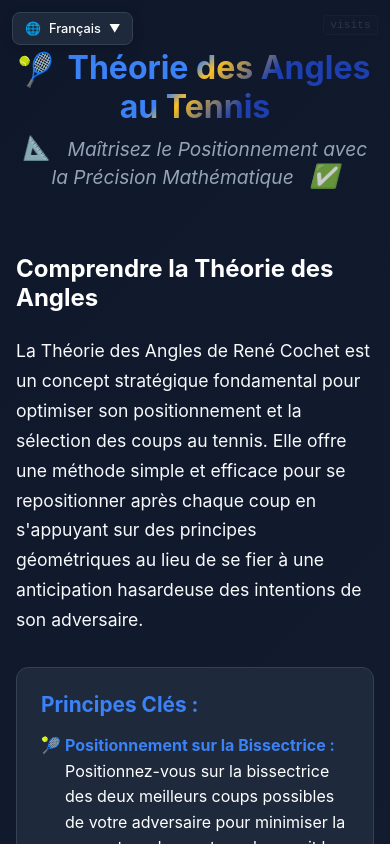
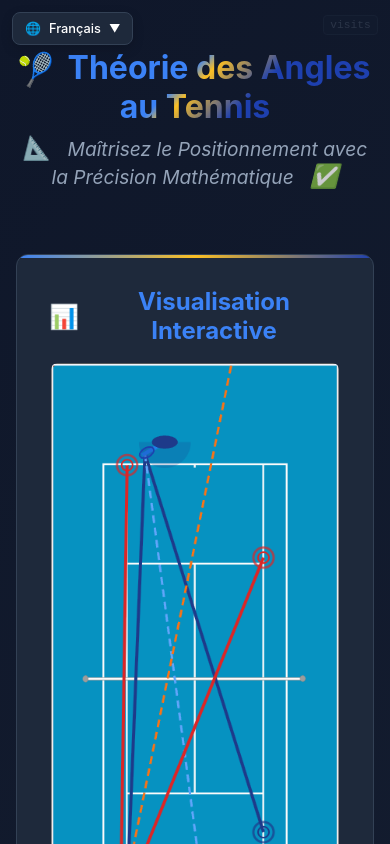
Before and after one commit to fbgallet/tennis-angles, a Next.js app: page /fr in a window 390 px wide. Shown: the top 844 px of the page. Built offline with nearby package versions, Linux system fonts and the light colour scheme; no server answers; the database is empty.

Commit message:
Better position of simulator image on mobile landing page

```diff
--- a/app/constants/translations.ts
+++ b/app/constants/translations.ts
@@ -128,9 +128,9 @@ export const translations = {
     hard: "Dur",
     grass: "Gazon",
     shotType: "Type de coup:",
-    flatAttack: "Coup droit d'attaque à plat (110 km/h)",
-    powerfulTopspin: "Coup droit lifté puissant (95 km/h)",
-    rallyTopspin: "Lifté d'échange (80 km/h)",
+    flatAttack: "Coup d'attaque à plat (110 km/h)",
+    powerfulTopspin: "Coup lifté puissant (95 km/h)",
+    rallyTopspin: "Coup lifté de rally (80 km/h)",
     defensiveSlice: "Slice défensif (60 km/h)",
 
     player1Display: "Affichage Joueur 1",
--- a/app/fr/page.tsx
+++ b/app/fr/page.tsx
@@ -144,6 +144,27 @@ export default function FrenchHome() {
           </header>
 
           <section className={styles.content}>
+            <div className={styles.mobileImageShowcase}>
+              <h3>Visualisation Interactive</h3>
+              <Link href="/fr/visualizer" className={styles.imageContainer}>
+                <img
+                  src="/angle-theory-example.png"
+                  alt="Exemple de la théorie des angles au tennis - Visualisation interactive montrant le positionnement optimal sur court"
+                  className={styles.exampleImage}
+                />
+                <div className={styles.imageOverlay}>
+                  <span>🎾 Cliquez pour essayer le simulateur 🎾</span>
+                </div>
+              </Link>
+              <p className={styles.imageCaption}>
+                Découvrez comment la théorie des angles fonctionne en pratique
+                avec notre simulateur interactif.
+                <span className={styles.tennisIcon}>🎯</span>
+                Positionnez les joueurs et observez le positionnement optimal en
+                temps réel.
+              </p>
+            </div>
+
             <div className={styles.theory}>
               <h2>Comprendre la Théorie des Angles</h2>
               <p>
@@ -270,6 +291,14 @@ export default function FrenchHome() {
               </p>
               <div className={styles.developerLinks}>
                 <a
+                  href="https://buymeacoffee.com/fbgallet"
+                  target="_blank"
+                  rel="noopener noreferrer"
+                  className={styles.socialLink}
+                >
+                  Soutenez mon travail, offrez-moi un café ☕
+                </a>
+                <a
                   href="https://twitter.com/fbgallet"
                   target="_blank"
                   rel="noopener noreferrer"
@@ -285,14 +314,6 @@ export default function FrenchHome() {
                 >
                   Voir le dépôt sur GitHub →
                 </a>
-                <a
-                  href="https://buymeacoffee.com/fbgallet"
-                  target="_blank"
-                  rel="noopener noreferrer"
-                  className={styles.socialLink}
-                >
-                  Soutenez mon travail, offrez-moi un café ☕
-                </a>
               </div>
             </div>
           </section>
--- a/app/layout.tsx
+++ b/app/layout.tsx
@@ -18,7 +18,7 @@ export default function RootLayout({
 }) {
   return (
     <html lang="en">
-      <body>{children}</body>
+      <body suppressHydrationWarning={true}>{children}</body>
     </html>
   );
 }
--- a/app/page.module.css
+++ b/app/page.module.css
@@ -82,6 +82,10 @@
   grid-template-columns: 2fr 1fr;
   gap: 4rem;
   align-items: start;
+}
+
+.mobileImageShowcase {
+  display: none;
 }
 
 .imageShowcase {
@@ -395,6 +399,46 @@
     gap: 2rem;
   }
 
+  .mobileImageShowcase {
+    display: block;
+    background: var(--card);
+    padding: 2rem;
+    border-radius: 12px;
+    border: 1px solid var(--border);
+    margin-bottom: 2rem;
+    text-align: center;
+    position: relative;
+    overflow: hidden;
+  }
+
+  .mobileImageShowcase::before {
+    content: "";
+    position: absolute;
+    top: 0;
+    left: 0;
+    right: 0;
+    height: 3px;
+    background: linear-gradient(90deg, #3b82f6 0%, #fbbf24 50%, #1e40af 100%);
+  }
+
+  .mobileImageShowcase h3 {
+    font-size: 1.5rem;
+    margin-bottom: 1rem;
+    color: var(--primary);
+    display: flex;
+    align-items: center;
+    justify-content: center;
+    gap: 0.5rem;
+  }
+
+  .mobileImageShowcase h3::before {
+    content: "📊";
+  }
+
+  .imageShowcase {
+    display: none;
+  }
+
   .cta {
     position: static;
   }
--- a/package.json
+++ b/package.json
@@ -1,7 +1,7 @@
 {
   "name": "tennis-angle-theory",
   "private": true,
-  "version": "0.0.0",
+  "version": "0.1.0",
   "type": "module",
   "scripts": {
     "dev": "next dev",
```
Also changed, not shown: app/constants/tennis-colors.ts (+6 -6 lines), app/en/page.tsx (+29 -9 lines).
